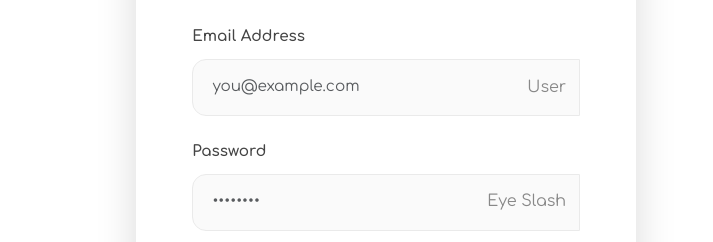
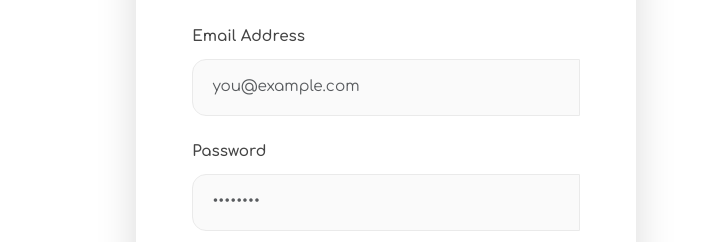
Before and after one commit to Craigmacharia/login-page, a plain HTML site: page index.html in a window 1280 px wide. Shown: the part 134-376 px from the top of the page, 567-1280 px from the left. Drawn offline with nearby package versions, Linux system fonts and the light colour scheme.

Commit message:
final patch

```diff
--- a/index.html
+++ b/index.html
@@ -691,7 +691,7 @@
             <label for="email" class="form-label">Email Address</label>
             <div class="input-group">
               <input type="email" class="form-control" id="email" placeholder="you@example.com" required>
-              <span class="icon">User</span>
+              <span class="icon"></span>
             </div>
           </div>
 
@@ -699,7 +699,7 @@
             <label for="password" class="form-label">Password</label>
             <div class="input-group">
               <input type="password" class="form-control" id="password" placeholder="••••••••" required>
-              <span class="icon">Eye Slash</span>
+              <span class="icon"></span>
             </div>
           </div>
 
@@ -757,7 +757,7 @@
               <label for="mobile-email" class="form-label">Email Address</label>
               <div class="input-group">
                 <input type="email" class="form-control" id="mobile-email" placeholder="you@example.com" required>
-                <span class="icon">User</span>
+                <span class="icon"></span>
               </div>
             </div>
 
@@ -765,7 +765,7 @@
               <label for="mobile-password" class="form-label">Password</label>
               <div class="input-group">
                 <input type="password" class="form-control" id="mobile-password" placeholder="••••••••" required>
-                <span class="icon">Eye Slash</span>
+                <span class="icon"></span>
               </div>
             </div>
 
```
Also changed, not shown: boardify.png (added), boardifylg.png (added).
